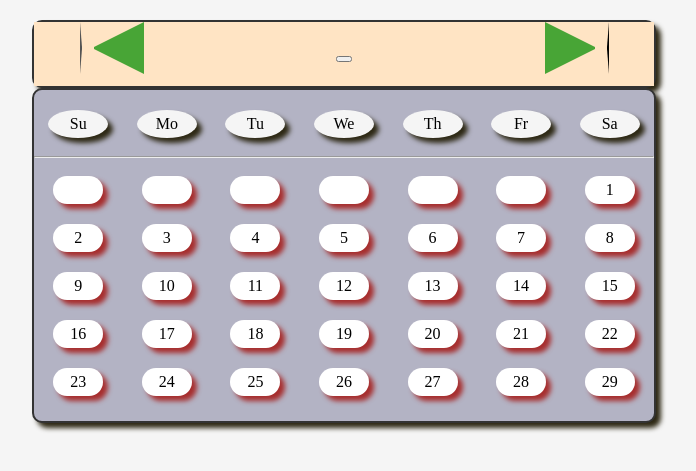
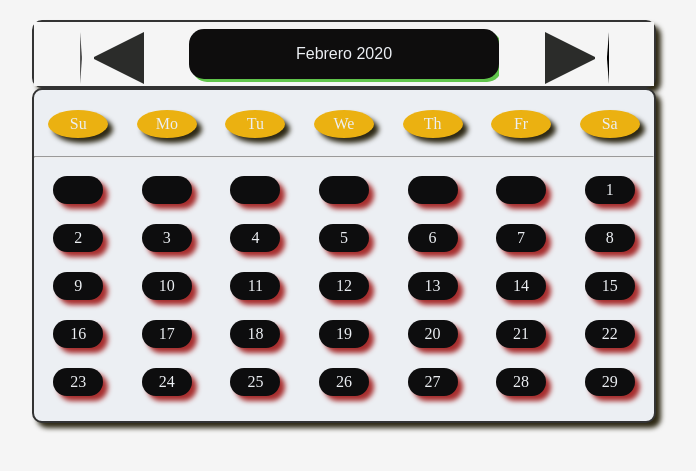
Before and after one commit to Redoxfox/mysite, a Flask app: page /gastos/index_gp in a window 1280 px wide. Shown: the top 471 px of the page, without its empty margins (296-992 px from the left). Run offline with Flask 2, Linux system fonts and the light colour scheme; data that the repository does not hold is empty; parts of the project's set-up code (start-up, migrations or seed data) failed here and were passed over.

Commit message:
Finanzas personales>>Calendario cambio de estilos y add funciones para agregar moviento (gasto o ingreso)  V. estable

```diff
--- a/app/routes/project/gastos.py
+++ b/app/routes/project/gastos.py
@@ -78,7 +78,7 @@ def index_gp():
     Datos_function["num_month_act"] = "mes_actual(" + str(month_req) + "," + str(year_req) + ")"
     Datos_function["num_month_sig"] = "mes_siguiente(" + str(month_next) + "," + str(year_req) + ")"
     Datos_function["name_month_ant"] = meses[month_back] + "-" + str(year_req)
-    Datos_function["name_month_act"] = meses[month_req]  + "-" + str(year_req)
+    Datos_function["name_month_act"] = meses[month_req]  + " " + str(year_req)
     Datos_function["name_month_sig"] = meses[month_next] + "-" + str(year_req)
 
 
--- a/app/static/css/finanzas.css
+++ b/app/static/css/finanzas.css
@@ -21,37 +21,50 @@ html, body{
   margin: 0;
 }
 
+ .button{
+  background: #0e0d0d;
+  border: 0;
+  width: 100%;
+  padding: 1em;
+  border-radius: 15px;
+  font-size: 16px;
+  color: #ECEFF3;
+  box-shadow: 3px 3px 0px 0px rgb(96, 197, 75);
+}
 
 
 .triangulo_izq {
   width: 0;
   height: 0;
-  background: bisque;
+  margin-top: 10px;
+  background: whitesmoke;
   border-top: 25px solid transparent;
-  border-right: 50px solid rgb(72, 165, 54);
+  border-right: 50px solid rgb(43, 44, 42);
   border-bottom: 25px solid transparent;
+
 }
 
 .triangulo_der {
   width: 0;
   height: 0;
-background: bisque;
+  margin-top: 10px;
+  background: whitesmoke;
   border-top: 25px solid transparent;
-border-left: 50px solid rgb(72, 165, 54);
+  border-left: 50px solid rgb(43, 44, 42);
   border-bottom: 25px solid transparent;
 }
 
  #id_anterior{
-  background: bisque;
+  background: whitesmoke;
 }
 
 #id_actual{
-  background: bisque;
+  background: whitesmoke;
   line-height: 4;
 }
 
 #id_siguiente{
-  background: bisque;
+  background: whitesmoke;
 
 }
 
@@ -64,7 +77,7 @@ border-bottom: 25px solid transparent;
 .calendar{
     margin: 0 auto;
     width: 50%;
-    background: rgb(179, 179, 196);
+    background: #ECEFF3;
     border-radius: 10px;
     box-shadow: 5px 5px 5px rgb(46, 41, 21);
     border: 2px solid #333;
@@ -78,9 +91,10 @@ border-bottom: 25px solid transparent;
 }
 
 .dias__name{
-  background: whitesmoke;
+  background: rgb(235, 177, 17);
   border-radius: 50%;
   width: 60px;
+  color: #ECEFF3;
   text-align: center;
   padding-top: 5px;
   padding-bottom: 5px;
@@ -134,8 +148,9 @@ border-bottom: 25px solid transparent;
 }
 
 .numeroDia__semana{
-  background: white;
+  background: #0d0d0e;
   width: 50px;
+  color: #ECEFF3;
   text-align: center;
   border: 10px;
   border-radius: 20px;
@@ -146,8 +161,9 @@ border-bottom: 25px solid transparent;
   box-shadow: 5px 5px 5px rgb(167, 46, 46);
 }
 
+
 .numeroDia__semana:hover{
-  background: rgb(95, 85, 233);
+  background: rgb(201, 163, 59);
 }
 
 @media(max-width:500px){
--- a/app/static/js/calendar.js
+++ b/app/static/js/calendar.js
@@ -52,7 +52,7 @@ function mes_anterior(month, year) {
     document.getElementById("mes_anterior").setAttribute("onclick",link_mes_anterior);
     document.getElementById("mes_actual").setAttribute("onclick",link_mes_atual);
     document.getElementById("mes_siguiente").setAttribute("onclick",link_mes_siguiente);
-    document.getElementById("mes_actual").textContent = meses[month_actual] + " , " + year_actual;
+    document.getElementById("mes_actual").textContent = meses[month_actual] + "  " + year_actual;
     /*document.getElementById("mes_anterior").textContent = month_anterior  + "  " + year_anterior;
     document.getElementById("mes_siguiente").textContent = month_siguiente  + " , " + year_siguiente;*/
     const mes_year = window.origin + "/mes_calendar/" + month_actual + "/" + year_actual + "/"
@@ -177,8 +177,6 @@ function mes_siguiente(month, year) {
     }
 
 
-
-
     let containerCards = document.getElementById("semanas");
     containerCards.classList.remove("semanas");
     containerCards.classList.add("semanas");
@@ -196,7 +194,7 @@ function mes_siguiente(month, year) {
     document.getElementById("mes_anterior").setAttribute("onclick",link_mes_anterior);
     document.getElementById("mes_actual").setAttribute("onclick",link_mes_atual);
     document.getElementById("mes_siguiente").setAttribute("onclick",link_mes_siguiente);
-    document.getElementById("mes_actual").textContent = meses[month_actual]  + " , " + year_actual;
+    document.getElementById("mes_actual").textContent = meses[month_actual]  + "  " + year_actual;
     /*document.getElementById("mes_anterior").textContent = month_anterior  + " , " + year_anterior;
     document.getElementById("mes_siguiente").textContent = month_siguiente  + " , " + year_siguiente;*/
     const mes_year = window.origin + "/mes_calendar/" + month_actual + "/" + year_actual + "/"
@@ -209,10 +207,16 @@ function mes_siguiente(month, year) {
        for (const key in data) {
            if (data.hasOwnProperty(key)) {
                num_dias_semanas = num_dias_semanas + 1
-               console.log(num_dias_semanas, key)
+              //console.log(num_dias_semanas, key)
                dias_vacios.push(num_dias_semanas)
+
                if(num_dias_semanas <= 35) {
                     document.getElementById(key).textContent = data[key]
+                    let id_day_week = document.getElementById(key);
+                    if (data[key] != ""){
+                        let function_new_move = "new_move"+"("+ data[key] + "," + month_actual + "," +  year_actual+");";
+                        id_day_week.setAttribute("onclick",function_new_move);
+                    }
                }else{
                     document.getElementById("semana6").remove()
                     semana6.setAttribute("id", "semana6");
@@ -220,12 +224,16 @@ function mes_siguiente(month, year) {
                     containerCards.appendChild(semana6);
                     num_day = data[key]
                     id_dias_vacios.push(key)
-                console.log(key)
                     let listItem = document.createElement('div');
                     listItem.setAttribute("id", key);
                     listItem.classList.add("numeroDia__semana");
                     semana6.appendChild(listItem);
                     listItem.textContent =  num_day;
+                    if (data[key] != ""){
+                        let id_day_week = document.getElementById(key);
+                        let function_new_move = "new_move"+"("+ data[key] + "," + month_actual + "," +  year_actual+");";
+                        id_day_week.setAttribute("onclick",function_new_move);
+                    }
                }
 
            }
--- a/app/templates/gestion_gastos.html
+++ b/app/templates/gestion_gastos.html
@@ -12,7 +12,7 @@
             <button id="mes_anterior" class="triangulo_izq" onclick="{{datos.num_month_ant}};"></button>
        </div>
        <div id="id_actual" class="item_carrucel">
-            <button id="mes_actual"   onclick="{{datos.num_month_act}};"></button>
+            <button id="mes_actual"  class="button" onclick="{{datos.num_month_act}};">{{datos.name_month_act}}</button>
        </div>
        <div  id="id_siguiente" class="item_carrucel">
             <button id="mes_siguiente" class="triangulo_der" onclick="{{datos.num_month_sig}};"></button>
```
Lines whose indentation alone changed are shown as unchanged.
